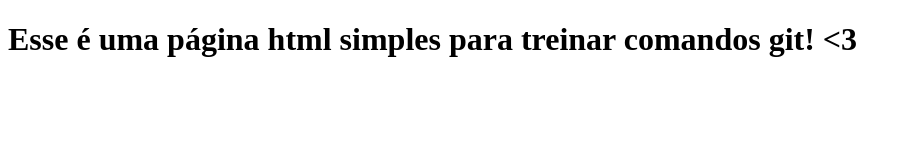
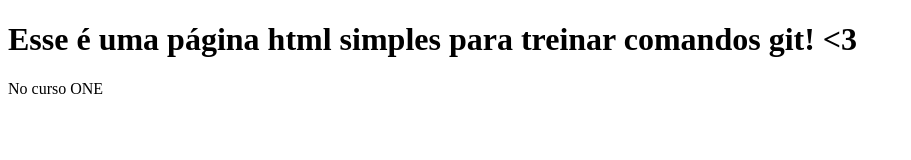
Before and after one commit to ryan-melo/alura-git, a plain HTML site: page index.html in a window 1280 px wide. Shown: the whole page, without its empty margins (0-911 px from the left). Drawn offline with Linux system fonts and the light colour scheme.

Commit message:
adicionei um parágrafo

```diff
--- a/index.html
+++ b/index.html
@@ -8,5 +8,6 @@
 </head>
 <body>
   <h1>Esse é uma página html simples para treinar comandos git! <3 </h1>
+    <p>No curso ONE</p>
 </body>
 </html>
```
